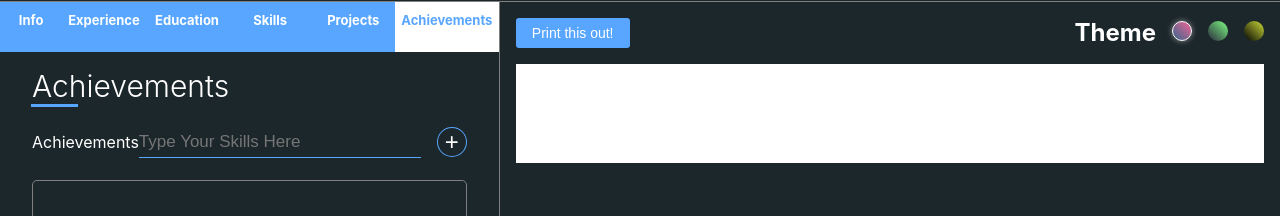
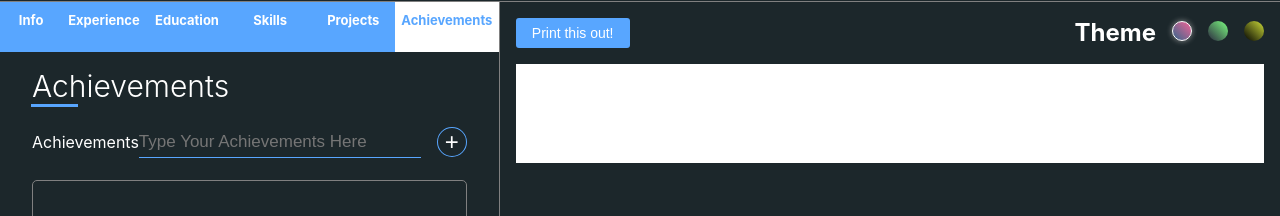
Before and after one commit to vedant-jain03/Resume-Maker, a React (Create React App) app: page / in a window 1280 px wide. Both pictures are taken after a click on the item "Achievements". Shown: the part 78-294 px from the top of the page. Built offline with nearby package versions, Linux system fonts and the light colour scheme.

Commit message:
Placeholder correction

```diff
--- a/src/component/Achievements.jsx
+++ b/src/component/Achievements.jsx
@@ -19,7 +19,7 @@ function Achievements({ach,setach,list,setlist,additem,deleteitem}) {
             <div className="form">
                 <div className="input-box">
                     <span className="details">Achievements</span>
-                    <input type="text" placeholder="Type Your Skills Here" style={{ width: '85%' }} value={ach} onChange={e => setach(e.target.value)} />
+                    <input type="text" placeholder="Type Your Achievements Here" style={{ width: '85%' }} value={ach} onChange={e => setach(e.target.value)} />
                     <IconButton onClick={additem} >+</IconButton>
                 </div>
                 <div className="skills-section" style={{ boxShadow: 'none' ,height:'22rem'}} >
```
